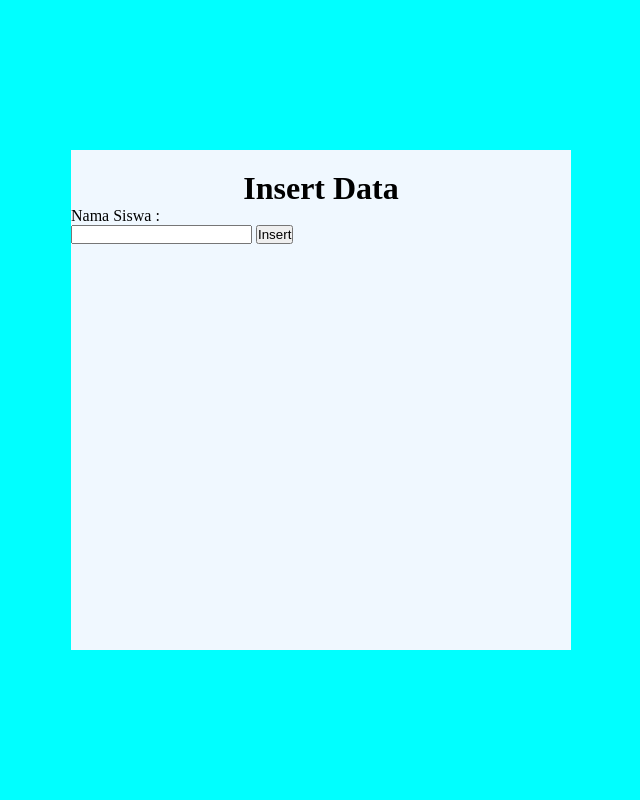
After one commit to zeppyx13/SPP, a PHP site: page /config/action/add/siswa.html in a window 1280 px wide. The commit adds this page. Shown: the whole page, without its empty margins (319-959 px from the left). Run offline with PHP 8.4, Linux system fonts and the light colour scheme.

Commit message:
form insert

```diff
--- a/admin/history.php
+++ b/admin/history.php
@@ -19,7 +19,7 @@ $no = 1;
     <meta name="viewport" content="width=device-width, initial-scale=1.0">
     <link rel="stylesheet" href="../style/asidenav.css">
     <link rel="stylesheet" href="../style/table.css">
-    <title>Dashboard || Tarif</title>
+    <title>Dashboard || History</title>
 </head>
 
 <body>
--- a/admin/siswa.php
+++ b/admin/siswa.php
@@ -111,7 +111,7 @@ $no = 1;
         <h2>Data Siswa</h2>
         <div class="table-wrapper">
             <table class="fl-table">
-                <a href="#"><button class="form-insert"><svg fill="white" xmlns="http://www.w3.org/2000/svg" width="24" height="24" viewBox="0 0 24 24">
+                <a href="../config/action/add/siswa.php"><button class="form-insert"><svg fill="white" xmlns="http://www.w3.org/2000/svg" width="24" height="24" viewBox="0 0 24 24">
                             <path d="M19 11h-6V5h-2v6H5v2h6v6h2v-6h6z" />
                         </svg></button></a>
                 <thead>
--- /dev/null
+++ b/config/action/add/siswa.html
@@ -0,0 +1,29 @@
+<?php
+
+?>
+<!DOCTYPE html>
+<html lang="en">
+
+<head>
+    <meta charset="UTF-8">
+    <meta http-equiv="X-UA-Compatible" content="IE=edge">
+    <meta name="viewport" content="width=device-width, initial-scale=1.0">
+    <link rel="stylesheet" href="../../../style/insert.css">
+    <title>Insert</title>
+</head>
+
+<body>
+<div class="container">
+    <div class="wrapper">
+        <h1 class="Judul">Insert Data</h1>
+        <form action="POST" class="form">
+            <label for="nama">Nama Siswa :</label>
+            <br>
+            <input required autocomplete="off" name="nama" id="nama" type="text">
+            <button>Insert</button>
+        </form>
+    </div>
+</div>
+</body>
+
+</html>
--- /dev/null
+++ b/style/insert.css
@@ -0,0 +1,22 @@
+*{
+    padding: 0;
+    margin: 0;
+}
+.container{
+    width: 100%;
+    height: 100vh;
+    background-color: aqua;
+    display: flex;
+    align-items: center;
+    justify-content: center;
+}
+.wrapper{
+    display: relative;
+    width: 500px;
+    height: 500px;
+    background-color: aliceblue;
+}
+.Judul{
+    margin: 20px 0 0 0;
+    text-align:center ;
+}
```
Also changed, not shown: config/action/add/siswa.php (deleted).
